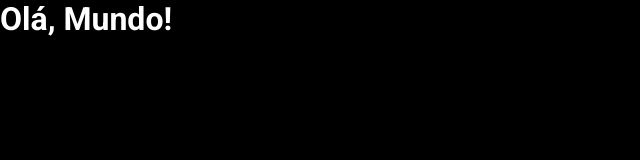
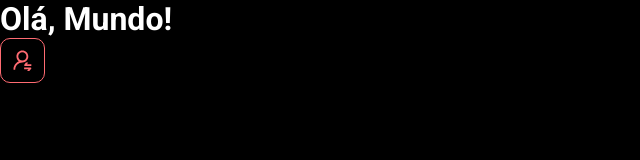
Before and after one commit to danielrsbernardo/dsmeta, a React (Vite) app in the folder frontend/: page / in a window 1280 px wide. Shown: the top 160 px of the page, without its empty margins (0-640 px from the left). Built offline with nearby package versions, Linux system fonts and the light colour scheme.

Commit message:
First Component

```diff
--- a/frontend/src/App.tsx
+++ b/frontend/src/App.tsx
@@ -1,7 +1,12 @@
+import NotificationButton from "./components/NotificationButton"
+
 function App() {
- return (
-  <h1>Olá, Mundo!</h1>
- )
+  return (
+    <>
+      <h1>Olá, Mundo!</h1>
+       <NotificationButton />
+    </>
+  )
 
 }
 
--- /dev/null
+++ b/frontend/src/components/NotificationButton/index.tsx
@@ -0,0 +1,14 @@
+import Icon from '../../assets/img/icon-notification.svg'
+import'./style.css'
+function NotificationButton() {
+    return (
+        <>
+            <div className="dsmeta-red-btn">
+                <img src={Icon} alt="notificar"/>
+            </div>
+        </>
+    )
+
+}
+
+export default NotificationButton
--- /dev/null
+++ b/frontend/src/components/NotificationButton/style.css
@@ -0,0 +1,15 @@
+.dsmeta-red-btn{
+    height: 45px;
+    width: 45px;
+    color: rgba(255, 107, 114, 0.1);
+    border: 1px solid #ff6b72;
+    border-radius: 10px;
+    display: flex;
+    align-items: center;
+    justify-content: center;
+    cursor: pointer;
+}
+
+.dsmeta-red-btn img {
+    width: 19px;
+}
```
Also changed, not shown: frontend/src/assets/img/icon-notification.svg (added).
